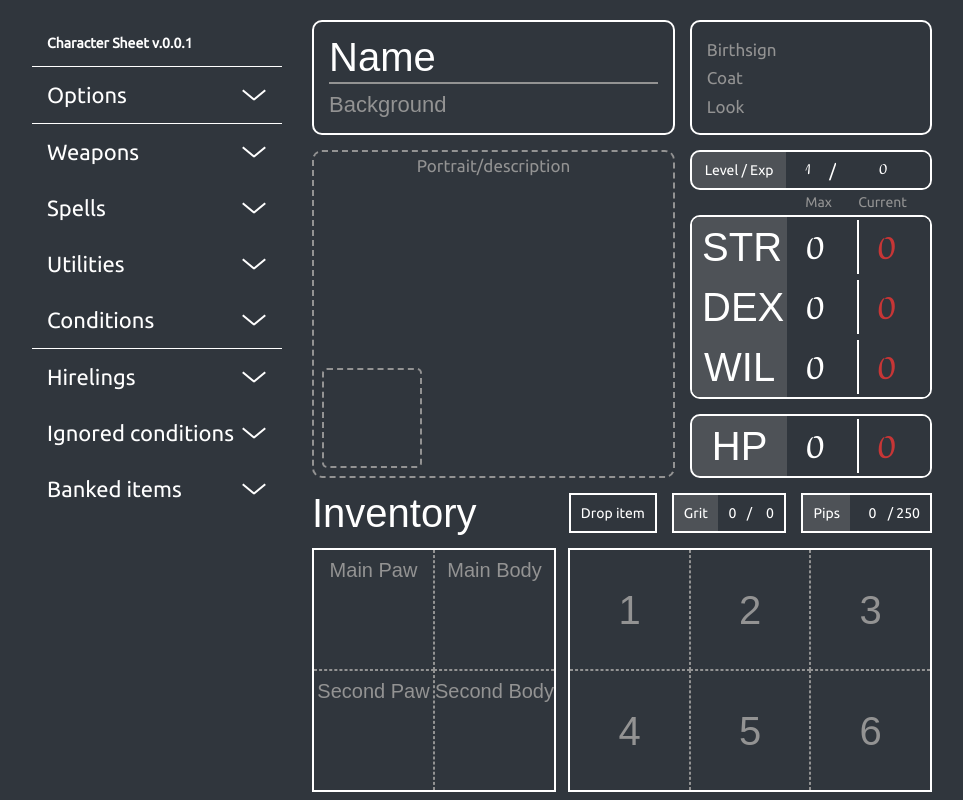
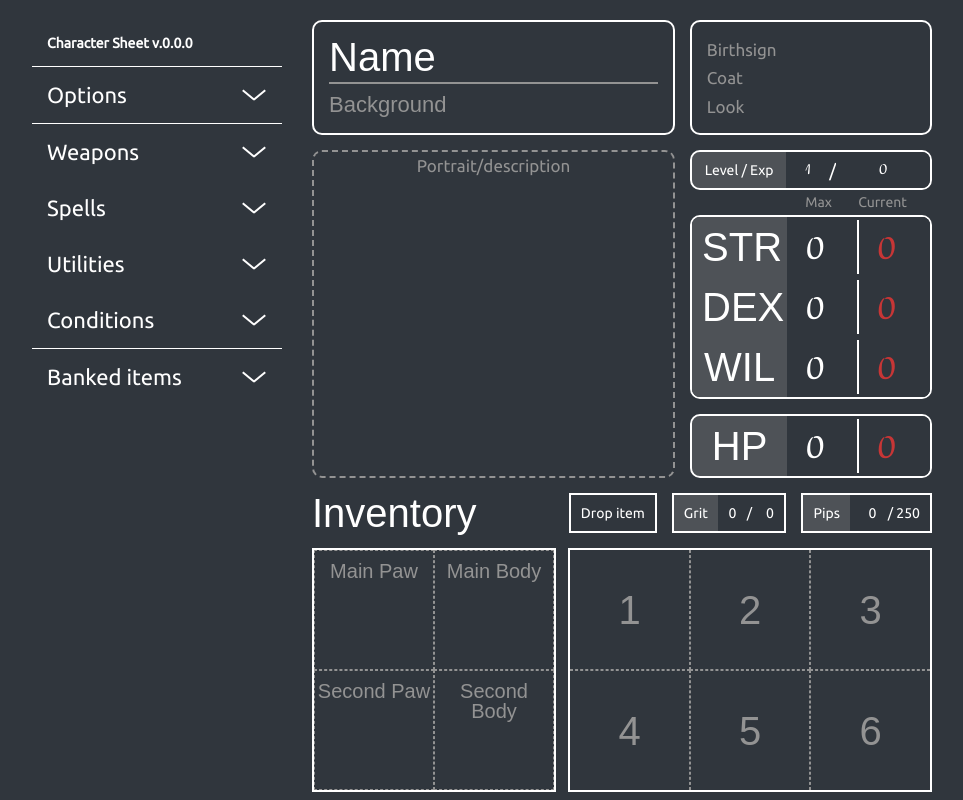
Before and after one commit to BrightsDays/mausritter-online-sheet, a Vue app: page / in a window 1280 px wide. Shown: the whole page, without its empty margins (158-1121 px from the left). Built offline with nearby package versions, Linux system fonts and the light colour scheme; a web font is replaced by a local one.

Commit message:
fix items visual

```diff
--- a/src/components/MainMenu.vue
+++ b/src/components/MainMenu.vue
@@ -2,7 +2,7 @@
   <aside class="menu">
     <div class="menu__header menu--bordered">
       <h1 class="menu__heading">
-        Character Sheet v.0.0.1
+        Character Sheet v.0.0.0
       </h1>
       <!-- <button
          class="menu__toggle"
@@ -59,10 +59,6 @@
       </ui-details>
     </div>
     <div class="menu__bank">
-      <ui-details title="Hirelings">
-        {{ hireling }}
-      </ui-details>
-      <ui-details title="Ignored conditions" />
       <ui-details title="Banked items" />
     </div>
   </aside>
@@ -80,14 +76,12 @@ import spellData from '../data/spellList.json'
 import detailsList from '../data/detailsList.json'
 import backgroundList from '../data/backgroundList.json'
 import { Item, StatKeys, BackgroundKeys } from '../types'
-import { computed } from 'vue'
 
 const store = useStore()
 
 const utilityList = utilityData.list as Item[]
 const weaponList = weaponData.list as Item[]
 const spellList = spellData.list as Item[]
-const hireling = computed(() => store.hireling)
 
 const createCharacter = () => {
   store.setDescription('hireling', '')
--- a/src/components/sheet/CharacterInfo.vue
+++ b/src/components/sheet/CharacterInfo.vue
@@ -2,7 +2,12 @@
   <div class="info">
     <div class="info__description">
       <label class="description-input__label">Portrait/description</label>
-      <div class="info__hireling" />
+      <div
+        v-if="hireling"
+        class="info__hireling"
+      >
+        <label class="description-input__label">{{ hireling }}</label>
+      </div>
     </div>
     <div class="info__stats">
       <div class="exp-input">
@@ -33,6 +38,7 @@ import changeStat from '../../helpers/changeStat'
 const store = useStore()
 
 const exp = computed(() => store.exp)
+const hireling = computed(() => store.hireling)
 
 const level = computed(() => {
   let result = 1
@@ -67,9 +73,9 @@ const level = computed(() => {
     position: absolute;
     left: 10px;
     bottom: 10px;
-    width: 100px;
-    height: 100px;
-    border: 2px dashed var(--second);
+    width: 120px;
+    height: 120px;
+    border: 2px solid var(--second);
     border-radius: 5px;
   }
 }
--- a/src/components/sheet/CharacterInventory.vue
+++ b/src/components/sheet/CharacterInventory.vue
@@ -5,7 +5,7 @@
         v-for="item in bodyBack"
         :id="item.name.toString()"
         :key="item.name"
-        class="body-items__item"
+        class="body-items__back"
         @drop="event => drop(event, 'bodyBack')"
         @dragover="allowDrop"
         @dragleave="leaveDrag"
@@ -159,8 +159,15 @@ const drop = (event: DragEvent, type: string) => {
   border: 2px solid var(--main);
   overflow: hidden;
 
+  &__back {
+    border: 1px dashed var(--second);
+  }
+
   &__item {
-    border: 1px dashed var(--second);
+    width: calc(100% + 4px);
+    height: calc(100% + 4px);
+    min-width: 121px;
+    min-height: 121px;
 
     &:nth-child(1) {
       border-left: none;
@@ -218,6 +225,10 @@ const drop = (event: DragEvent, type: string) => {
   &__item {
     border: 2px solid var(--main);
     margin: -2px;
+    width: calc(100% + 4px);
+    height: calc(100% + 4px);
+    min-width: 121px;
+    min-height: 121px;
   }
 
   &__back {
--- a/src/data/backgroundList.json
+++ b/src/data/backgroundList.json
@@ -39,13 +39,13 @@
     },
     "2": {
       "background": "Beetleherd",
-      "itemA":  "Hireling: Loyal beetle",
-      "itemB":  "Pole, 6\""
+      "itemA":  "Pole, 6\"",
+      "itemB":  "Hireling: Loyal beetle"
     },
     "3": {
       "background": "Ale brewer",
-      "itemA":  "Hireling: Drunken torchbearer",
-      "itemB":  "Small barrel of ale"
+      "itemA":  "Small barrel of ale",
+      "itemB":  "Hireling: Drunken torchbearer"
     },
     "4": {
       "background": "Fishermouse",
@@ -91,8 +91,8 @@
     },
     "6": {
       "background": "Merchant",
-      "itemA":  "Hireling: Pack rat",
-      "itemB":  "20p IOU from a noblemouse"
+      "itemA":  "20p IOU from a noblemouse",
+      "itemB":  "Hireling: Pack rat"
     }
   },
   "4": {
```
